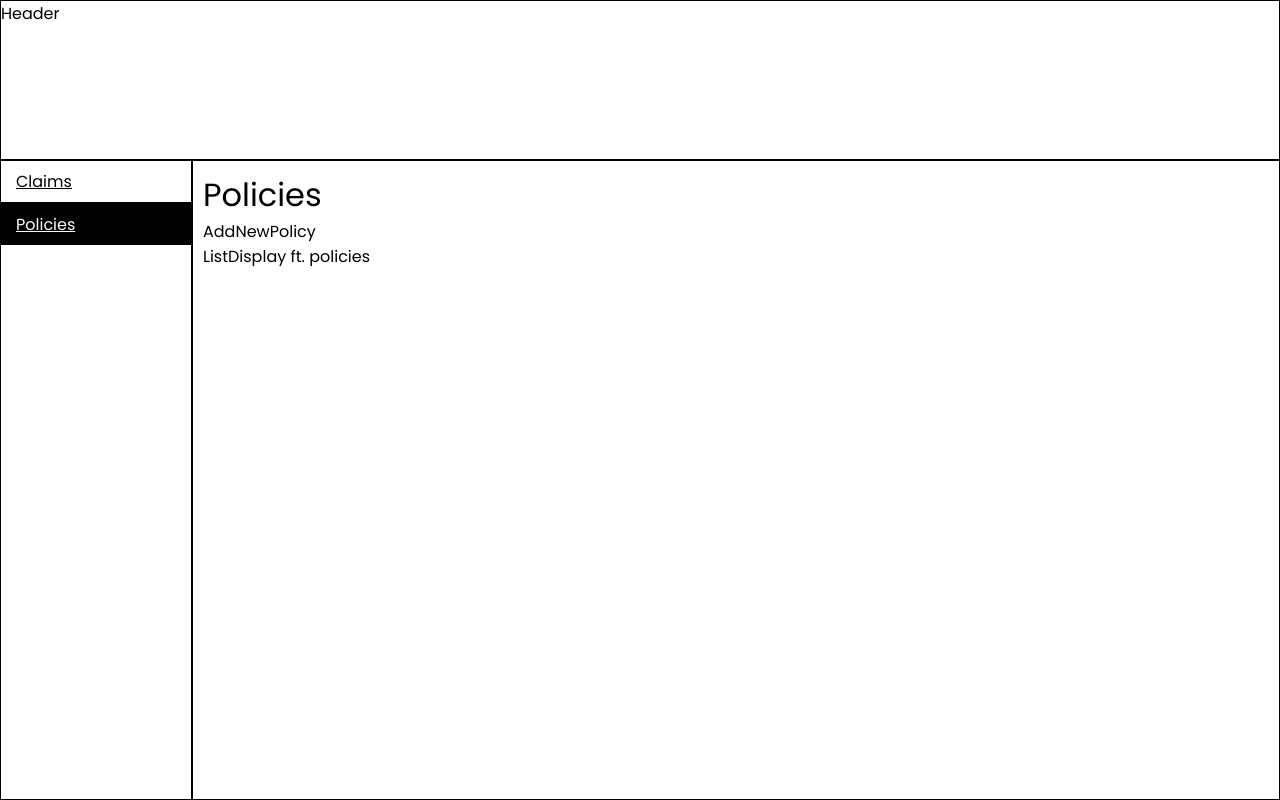
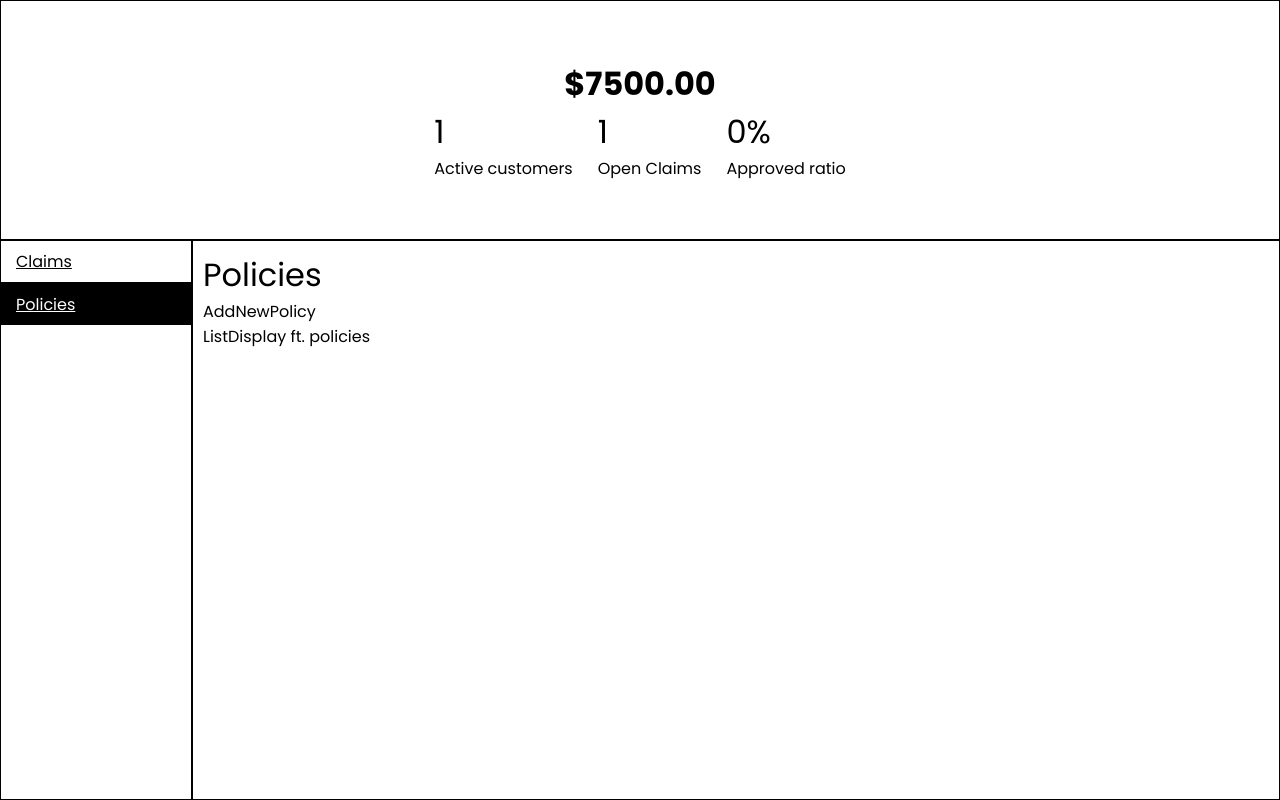
Before and after one commit to YosWebiks/insurance, a React (Vite) app: page /policies in a window 1280 px wide. Built offline with nearby package versions, Linux system fonts and the light colour scheme.

Commit message:
some style + display ther header stats

```diff
--- a/src/components/Header.tsx
+++ b/src/components/Header.tsx
@@ -1,7 +1,35 @@
-import React from 'react'
+import React from "react";
+import { useSelector } from "react-redux";
+import { Claim } from "../types/redux";
 
 export default function Header() {
+  const treasure = useSelector((state: any) => state.treasure);
+  const claims = useSelector((state: any) => state.claims);
+  const policies = useSelector((state: any) => state.policies);
+
+  const calcRatio = () => {
+    const sum = claims.length;
+    const approved = claims.filter((c: Claim) => c.approved).length;
+    return (100 * approved) / sum;
+  };
+
   return (
-    <div className='full'>Header</div>
-  )
+    <div className="full">
+      <h1>${treasure.toFixed(2)}</h1>
+      <div className="stats">
+        <div className="customers">
+          <h1>{policies.length}</h1>
+          <h4>Active customers</h4>
+        </div>
+        <div className="open-claims">
+          <h1>{claims.length}</h1>
+          <h4>Open Claims</h4>
+        </div>
+        <div className="approved">
+          <h1>{calcRatio()}%</h1>
+          <h4>Approved ratio</h4>
+        </div>
+      </div>
+    </div>
+  );
 }
--- a/src/components/pages/ListDisplay.tsx
+++ b/src/components/pages/ListDisplay.tsx
@@ -1,16 +1,19 @@
 import React from 'react'
 import { PageType } from '../../types/enums'
+import { useSelector } from 'react-redux'
+import { Claim, Policy } from '../../types/redux'
 
 interface Props {
     pageType:PageType
 }
 
 export default function ListDisplay({pageType}:Props ){
+    // const arr:Claim[]|Policy[] = useSelector((s:any)=>s[pageType.toLowerCase()])
   return (
     <div>
         ListDisplay ft. {pageType.toLowerCase()}
 
-        {/* { ([].map((it:any)=>{
+        {/* { (arr.map((it:any)=>{
             if (pageType == PageType.CLAIMS) {
                 return
             }else{
--- a/src/index.css
+++ b/src/index.css
@@ -11,7 +11,7 @@
   width: 100vw;
   height: 100vh;
   display: grid;
-  grid-template-rows: 20% auto;
+  grid-template-rows: 30% auto;
   grid-template-columns: 15% auto;
   grid-template-areas:
     "h h"
@@ -50,3 +50,21 @@
   color: #fff;
   background-color: #000;
 }
+
+header> .full{
+  display: flex;
+  justify-content: center;
+  align-items: center;
+  flex-direction: column;
+}
+
+header> .full> h1{
+  font-weight: 700;
+}
+
+.stats{
+  display: flex;
+  justify-content: center;
+  align-items: center;
+  gap: 25px;
+}
```
